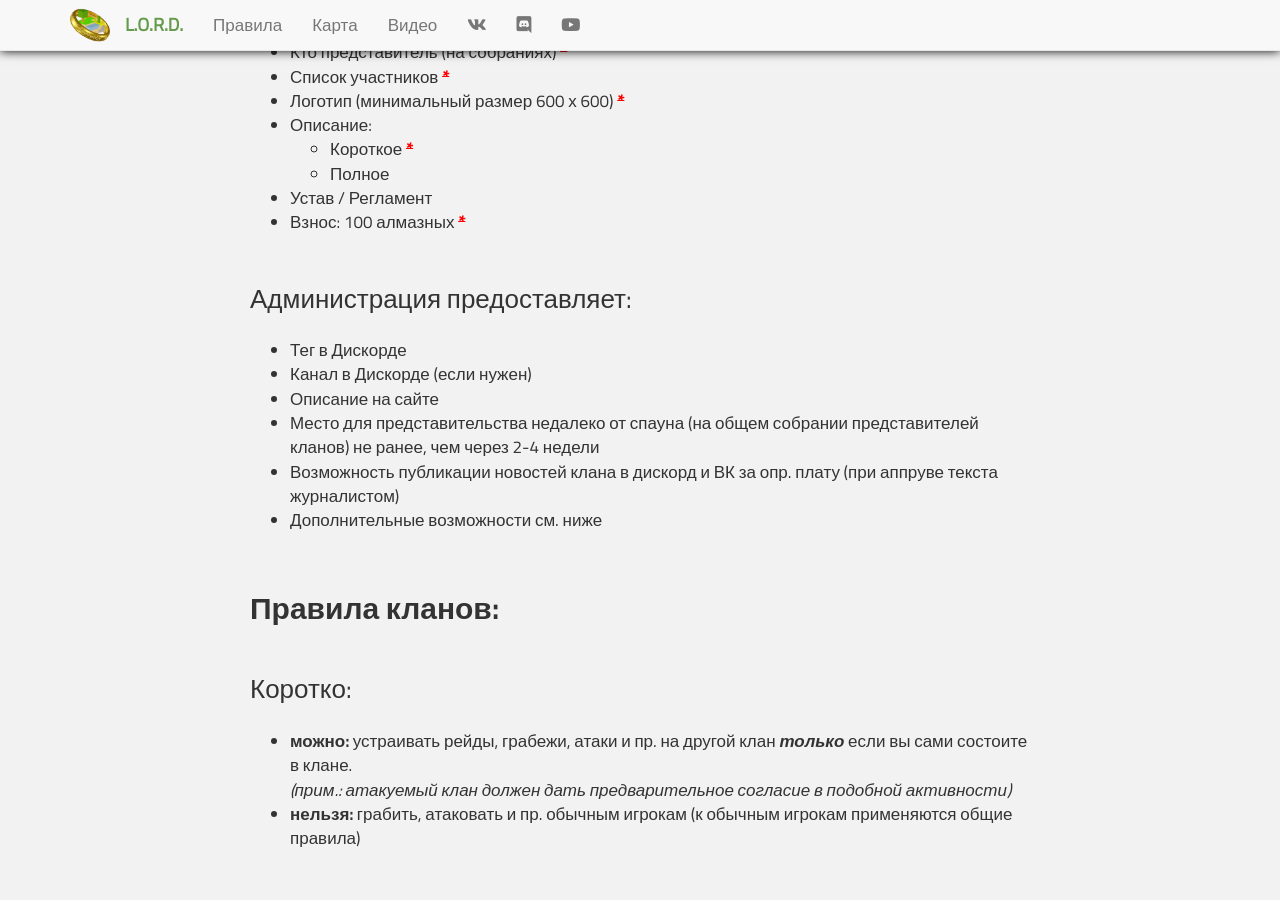
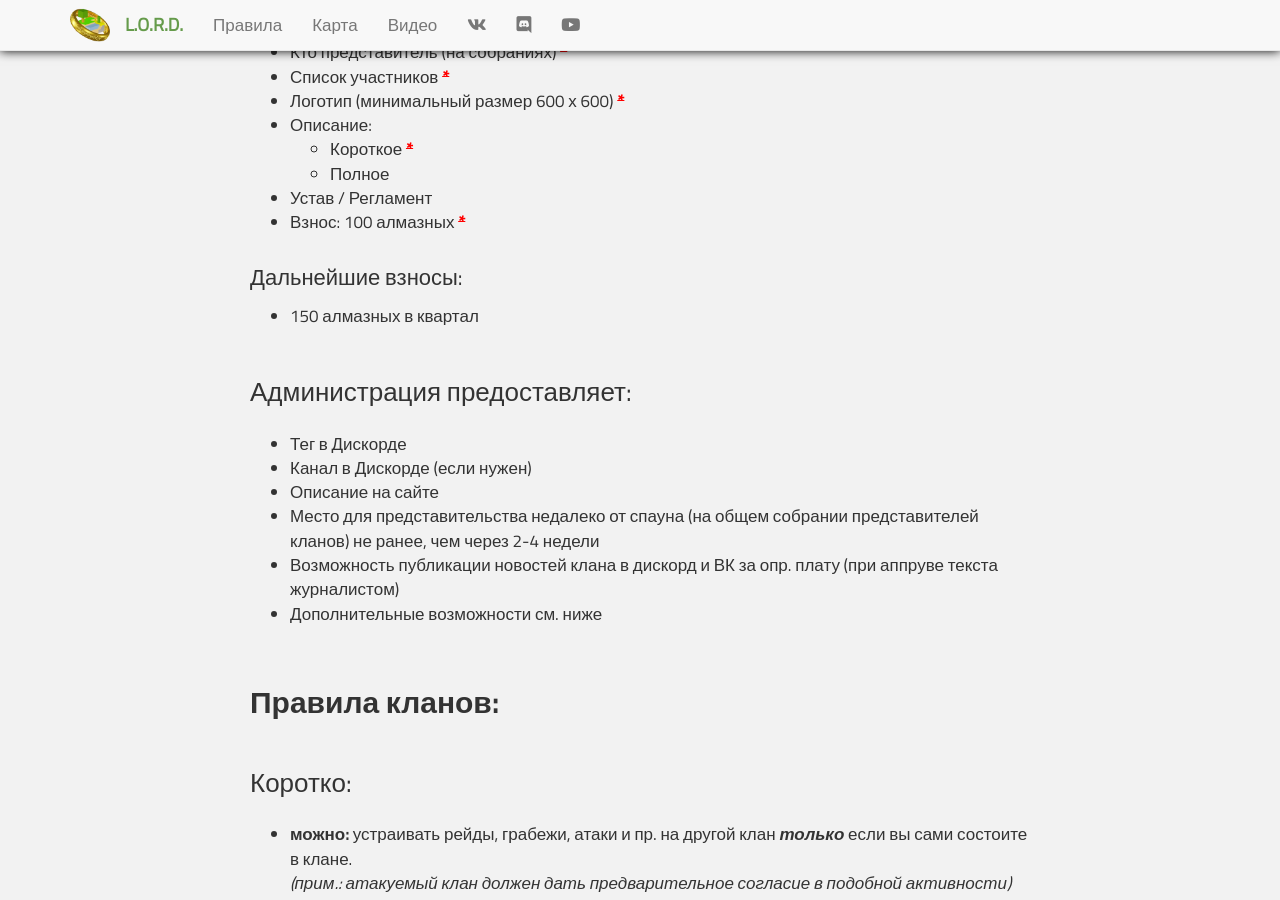
Before and after one commit to lord-server/lord-server.ru, a Jekyll site: the page built from clans-rules.html, in a window 1280 px wide and 900 px high, scrolled down 719 px. Built offline with Jekyll 4.4.1, drawn with Linux system fonts in a browser that asks for light colours.

Commit message:
Add quarter fee info

```diff
--- a/clans-rules.html
+++ b/clans-rules.html
@@ -32,6 +32,8 @@ layout: default
             <li>Устав / Регламент</li>
             <li>Взнос: 100 алмазных <s class="required">*</s></li>
         </ul>
+        <h4>Дальнейшие взносы:</h4>
+        <ul><li>150 алмазных в квартал</li></ul>
         <h3>Администрация предоставляет:</h3>
         <ul>
             <li>Тег в Дискорде</li>
```
